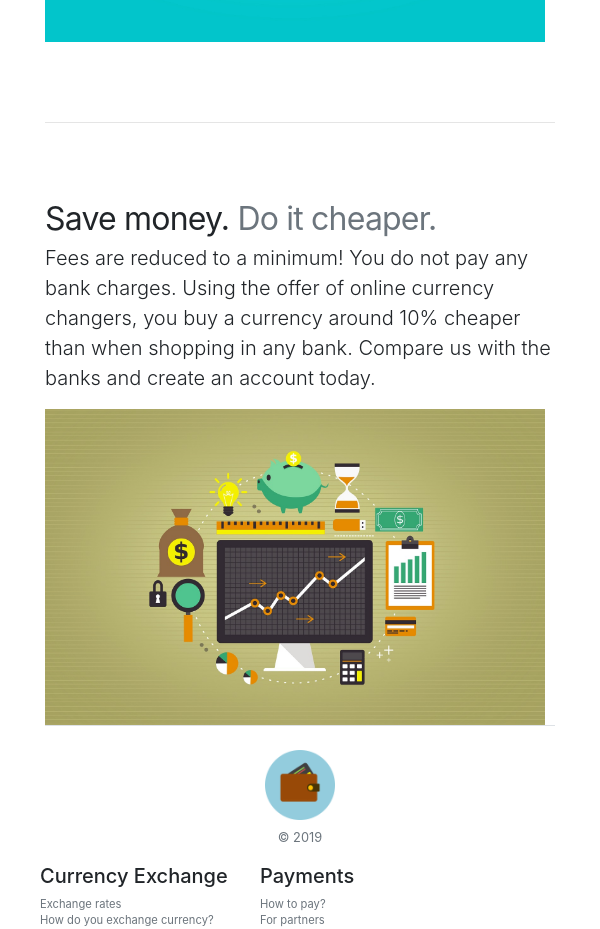
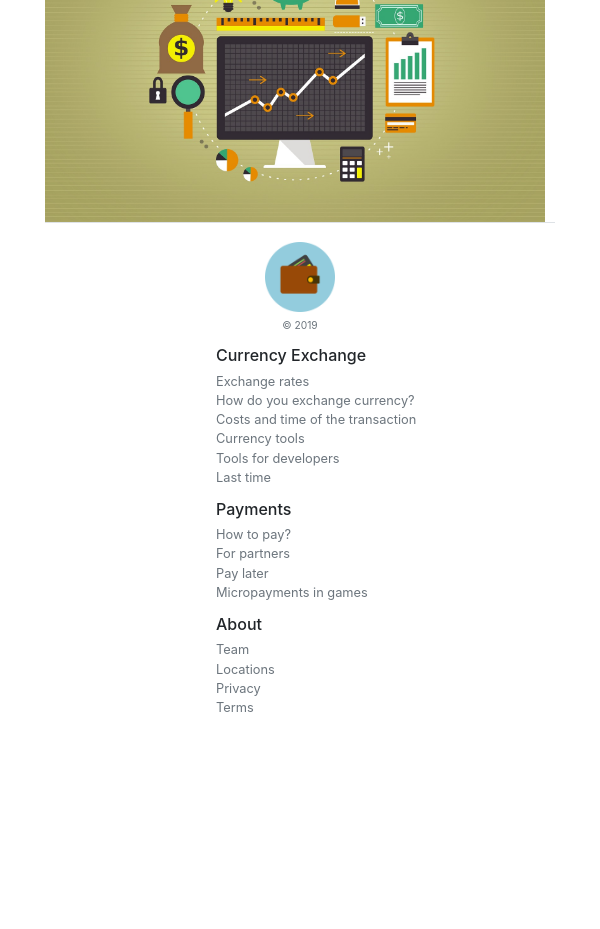
Before and after one commit to Damian4Lupa/currency-exchange-online, a React (Create React App) app: page / in a window 600 px wide. Shown: the part 1860-2789 px from the top of the page. After the commit the page ends 2590 px from the top, so only its background shows below. Built offline with nearby package versions, Linux system fonts and the light colour scheme; no server answers.

Commit message:
last commit

```diff
--- a/src/styles/media.css
+++ b/src/styles/media.css
@@ -1,7 +1,8 @@
-@media (min-width: 770px) and (max-width: 1114px) {
+@media (min-width: 780px) and (max-width: 1114px) {
 
     div.col-md-7.offset-md-9 {
-        margin-left: 70%;
+        margin-left: 73%;
+        flex: 0, 0
     }
 
     div.col-2.exchange {
@@ -23,7 +24,11 @@
     }
 }
 
-@media (min-width: 601px) and (max-width: 769px) {
+@media (min-width: 603px) and (max-width: 779px) {
+
+    html {
+        font-size: 0.7rem;
+    }
 
     div.col-md-7.offset-md-9 {
         margin-left: 65%;
@@ -51,25 +56,23 @@
     }
 
     h5 {
-        font-size: 1rem
+        font-size: 1.5rem
     }
 
     div.col-6.col-md {
-        font-size: 0.7rem;
-        display: inline-block;
-        position: relative;
-        width: 100%;
-        padding-right: 0px;
-        padding-left: 10px;
-        margin-right: -100px;
-    }
-
-    div.col-6.col-md:nth-child(2) {
-        margin-right: -50px;
+        font-size: 1rem;
+        display: block;
+        margin: 0 22vw;
+        padding-right: 0vw;
+        padding-left: 4vw;
     }
 }
 
-@media (min-width: 551px) and (max-width: 600px) {
+@media (min-width: 551px) and (max-width: 602px) {
+
+    html {
+        font-size: 0.8rem;
+    }
 
     div.col-md-7.offset-md-9 {
         margin-left: 65%;
@@ -94,21 +97,15 @@
     }
 
     h5 {
-        font-size: 1rem
+        font-size: 1.5rem
     }
 
     div.col-6.col-md {
-        font-size: 0.7rem;
-        display: inline-block;
-        position: relative;
-        width: 100%;
-        padding-right: 0px;
-        padding-left: 10px;
-        margin-right: -100px;
-    }
-
-    div.col-6.col-md:nth-child(2) {
-        margin-right: -50px;
+        font-size: 1rem;
+        display: block;
+        margin: 0 27vw;
+        padding-right: 0vw;
+        padding-left: 4vw;
     }
 }
 
@@ -137,21 +134,15 @@
     }
 
     h5 {
-        font-size: 1rem
+        font-size: 1.5rem
     }
 
     div.col-6.col-md {
-        font-size: 0.7rem;
-        display: inline-block;
-        position: relative;
-        width: 100%;
-        padding-right: 0px;
-        padding-left: 10px;
-        margin-right: -100px;
-    }
-
-    div.col-6.col-md:nth-child(2) {
-        margin-right: -50px;
+        font-size: 1rem;
+        display: block;
+        margin: 0 27vw;
+        padding-right: 0vw;
+        padding-left: 4vw;
     }
 }
 
@@ -159,10 +150,6 @@
 
     html {
         font-size: 0.8rem;
-    }
-
-    body {
-        margin: 10px
     }
 
     div.col-md-7.offset-md-9 {
@@ -190,13 +177,13 @@
     }
 
     div.col-6.col-md {
-        font-size: 1.2rem;
-        display: inline-block;
-        margin: 0 25vw;
+        font-size: 1rem;
+        display: block;
+        margin: 0 30vw;
         padding-right: 1vw;
-        padding-left: 4vw;
+        padding-left: 2vw;;
+    }
 
-    }
 
     .CurrencyInfo {
         display: none;
@@ -228,10 +215,6 @@
         font-size: 0.6rem;
     }
 
-    body {
-        margin: 10px
-    }
-
     div.col-md-7.offset-md-9 {
         margin-left: 40%;
         margin-bottom: 7%;
@@ -253,16 +236,15 @@
     }
 
     h5 {
-        font-size: 1.2rem
+        font-size: 1.4rem
     }
 
     div.col-6.col-md {
         font-size: 1rem;
         display: block;
-        margin: 0 25vw;
-        padding-right: 10vw;
-        padding-left: 10vw;
-
+        margin: 0 30vw;
+        padding-right: 1vw;
+        padding-left: 2vw;
     }
 
     .CurrencyInfo {
@@ -292,10 +274,6 @@
         font-size: 0.6rem;
     }
 
-    body {
-        margin: 10px
-    }
-
     div.col-md-7.offset-md-9 {
         margin-left: 38%;
         margin-bottom: 7%;
@@ -317,16 +295,15 @@
     }
 
     h5 {
-        font-size: 1.2rem
+        font-size: 1.3rem
     }
 
     div.col-6.col-md {
         font-size: 1rem;
         display: block;
-        margin: 0 25vw;
-        padding-right: 10vw;
-        padding-left: 10vw;
-
+        margin: 0 30vw;
+        padding-right: 1vw;
+        padding-left: 2vw;
     }
 
     .CurrencyInfo {
@@ -348,7 +325,4 @@
     div.col-5:nth-child(3) {
         margin-top: 25px
     }
-
-
-
 }
```
Also changed, not shown: src/styles/App.css (+0 -10 lines).
